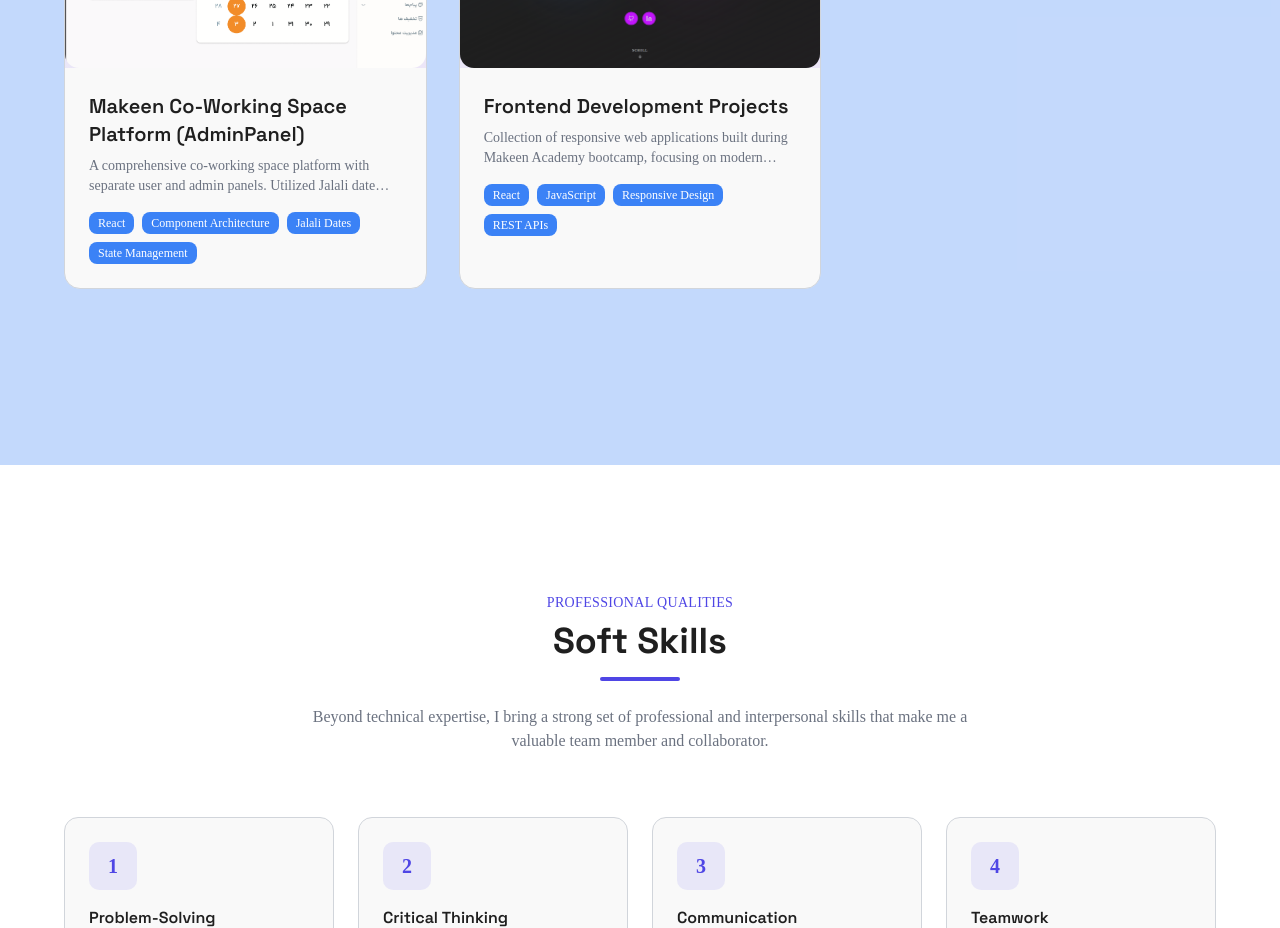
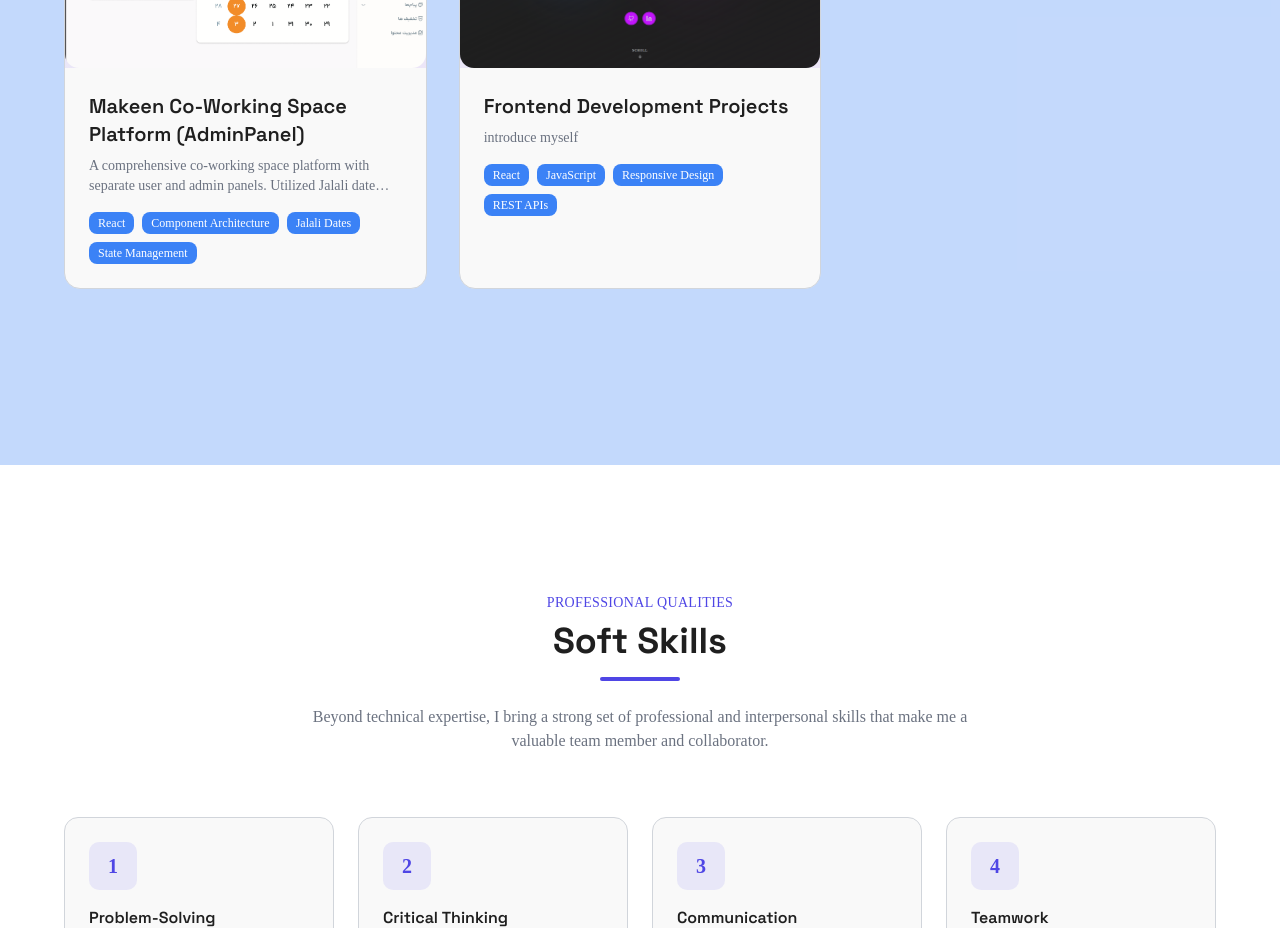
Before and after one commit to farnazseyedi/portofolio, a Next.js app: page / in a window 1280 px wide. Shown: the part 3540-4468 px from the top of the page. Built offline with nearby package versions, Linux system fonts and the light colour scheme.

Commit message:
fix bugs

```diff
--- a/components/navigation.tsx
+++ b/components/navigation.tsx
@@ -31,9 +31,23 @@ export function Navigation() {
     return () => window.removeEventListener("scroll", handleScroll);
   }, []);
 
-  React.useEffect(() => {
-    setIsOpen(false);
-  }, [pathname]);
+  {
+    navItems.map((item) => (
+      <Link
+        key={item.href}
+        href={item.href}
+        onClick={() => setIsOpen(false)}
+        className={cn(
+          "px-4 py-3 text-sm font-medium rounded-lg transition-all duration-200 hover:bg-secondary hover:text-primary",
+          pathname === item.href
+            ? "text-primary bg-secondary"
+            : "text-muted-foreground",
+        )}
+      >
+        {item.label}
+      </Link>
+    ));
+  }
 
   return (
     <header
@@ -103,7 +117,7 @@ export function Navigation() {
         {/* Mobile Navigation */}
         <div
           className={cn(
-            "md:hidden overflow-hidden transition-all duration-300 ease-in-out",
+            "md:hidden overflow-hidden transition-all duration-300 ease-in-out bg-background/95 backdrop-blur-md",
             isOpen ? "max-h-80 pb-4" : "max-h-0",
           )}
         >
--- a/components/sections/projects.tsx
+++ b/components/sections/projects.tsx
@@ -20,7 +20,7 @@ const projects = [
       "HTML",
       "CSS",
     ],
-    liveUrl: "https://shopping-page-henna.vercel.app/shop",
+    liveUrl: "https://shopping-page-henna.vercel.app/",
     githubUrl: "https://github.com/farnazseyedi/shopping-page",
     featured: true,
   },
@@ -66,12 +66,11 @@ const projects = [
   },
   {
     title: "Frontend Development Projects",
-    description:
-      "Collection of responsive web applications built during Makeen Academy bootcamp, focusing on modern JavaScript, React Hooks, and clean, maintainable code principles.",
+    description: "introduce myself",
     image: "/images/thissite.png",
     tags: ["React", "JavaScript", "Responsive Design", "REST APIs"],
-    liveUrl: "#",
-    githubUrl: "#",
+    liveUrl: "https://portofolio-sigma-red-mhgpdozfr3.vercel.app/",
+    githubUrl: "https://github.com/farnazseyedi/portofolio",
     featured: true,
   },
 ];
@@ -104,6 +103,7 @@ function ProjectCard({
         </div>
 
         <div className="absolute inset-0 bg-background/80 opacity-0 group-hover:opacity-100 transition-opacity duration-300 flex items-center justify-center gap-4">
+          {project.liveUrl !== "#" && (
             <a
               href={project.liveUrl}
               target="_blank"
@@ -113,6 +113,7 @@ function ProjectCard({
             >
               <ExternalLink className="h-5 w-5" />
             </a>
+          )}
           <a
             href={project.githubUrl}
             target="_blank"
```
Lines whose indentation alone changed are shown as unchanged.
